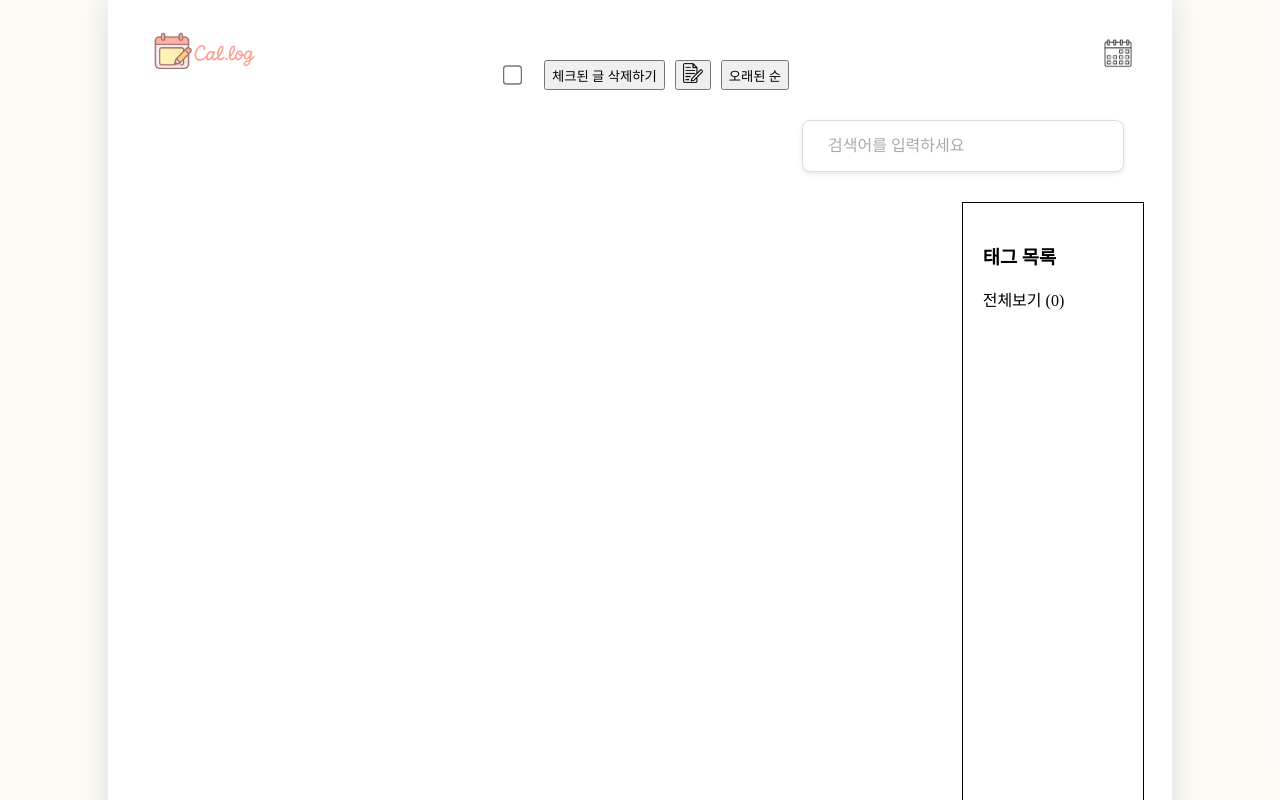
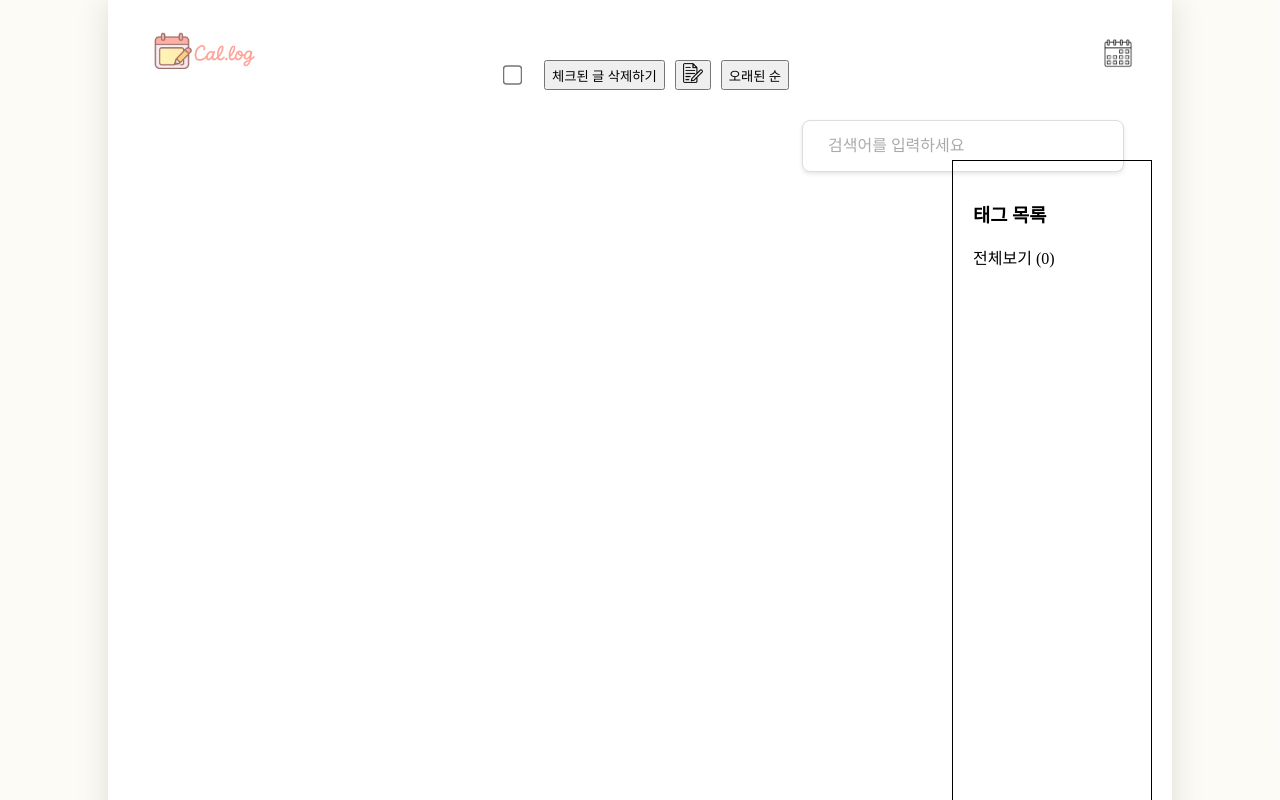
Before and after one commit to Junny-ee/CalogProject, a React (Vite) app: page /backboard in a window 1280 px wide. Shown: the top 800 px of the page. Built offline with nearby package versions, Linux system fonts and the light colour scheme; a web font is replaced by a local one.

Commit message:
태그목록 안 나오는 것 수정

```diff
--- a/src/components/BackBoardMain.jsx
+++ b/src/components/BackBoardMain.jsx
@@ -2,7 +2,7 @@ import { useEffect, useState, createContext, useContext } from "react";
 import "./BackBoardMain.css";
 import BackPostList from "./BackPostList";
 import { useNavigate } from "react-router-dom";
-import { CalogStateContext, TagStateContext } from "../App";
+import { CalogStateContext } from "../App";
 
 // props: id, title, createDate, content, tag
 export const BackBoardDispatchContext = createContext();
@@ -10,8 +10,6 @@ export const BackBoardDispatchContext = createContext();
 const BackBoard = () => {
   // postContent
   const postContent = useContext(CalogStateContext);
-  const tag = useContext(TagStateContext);
-  console.log(tag);
   const [contents, setContents] = useState(postContent);
 
   const deleteContent = (id) => {
--- a/src/components/BackPostList.css
+++ b/src/components/BackPostList.css
@@ -18,7 +18,7 @@
   cursor: pointer;
 }
 .tag_wrapper {
-  /* position: fixed; */
+  position: fixed;
   top: 20%;
   right: 10%;
   width: 200px;
--- a/src/components/BackPostList.jsx
+++ b/src/components/BackPostList.jsx
@@ -11,10 +11,10 @@ const BackPostList = ({ data, entireData }) => {
   const nav = useNavigate();
   const [sortType, setSortType] = useState("latest");
   const [checkedItems, setCheckedItems] = useState([]);
-  const [tags, setTags] = useState([]);
   const { setSearchingTag } = useContext(BackBoardDispatchContext);
   const { onDelete } = useContext(CalogDispatchContext);
   const tagCount = useContext(TagStateContext);
+
   const getSortedData = () => {
     return data.toSorted((prev, next) => {
       return Number(sortType === "oldest" ? prev.createDate : next.createDate) -
@@ -49,18 +49,6 @@ const BackPostList = ({ data, entireData }) => {
     setCheckedItems([]);
   };
 
-  useEffect(() => {
-    let allTags = [];
-    entireData.forEach((item) => {
-      if (Array.isArray(item.tag)) {
-        allTags = allTags.concat(item.tag);
-      } else if (typeof item.tag === "string" && item.tag.trim() !== "") {
-        allTags.push(item.tag);
-      }
-    });
-    setTags([...new Set(allTags)]);
-  }, [entireData]);
-
   const sortedData = getSortedData();
 
   return (
@@ -90,17 +78,10 @@ const BackPostList = ({ data, entireData }) => {
         ))}
       </div>
       <div className="tag_wrapper">
-
-{/*
-        <h3>태그 목록(미완성)</h3>
-        <div className="tags" onClick={() => setSearchingTag("")}>{`전체보기 (${entireData.length})`}</div>
-        <div>
-          {tags.map((tag) => (
-            <div className="tags" key={tag} onClick={() => setSearchingTag(tag)}>{tag}</div>*/}
         <h3>태그 목록</h3>
         {/* 개별 태그 개수 표시, (선택)태그별 조회 상태에서 검색 필요*/}
         <div
-          className="total_tag"
+          className="tags"
           onClick={() => setSearchingTag("")}
         >{`전체보기 (${entireData.length})`}</div>
 
```
